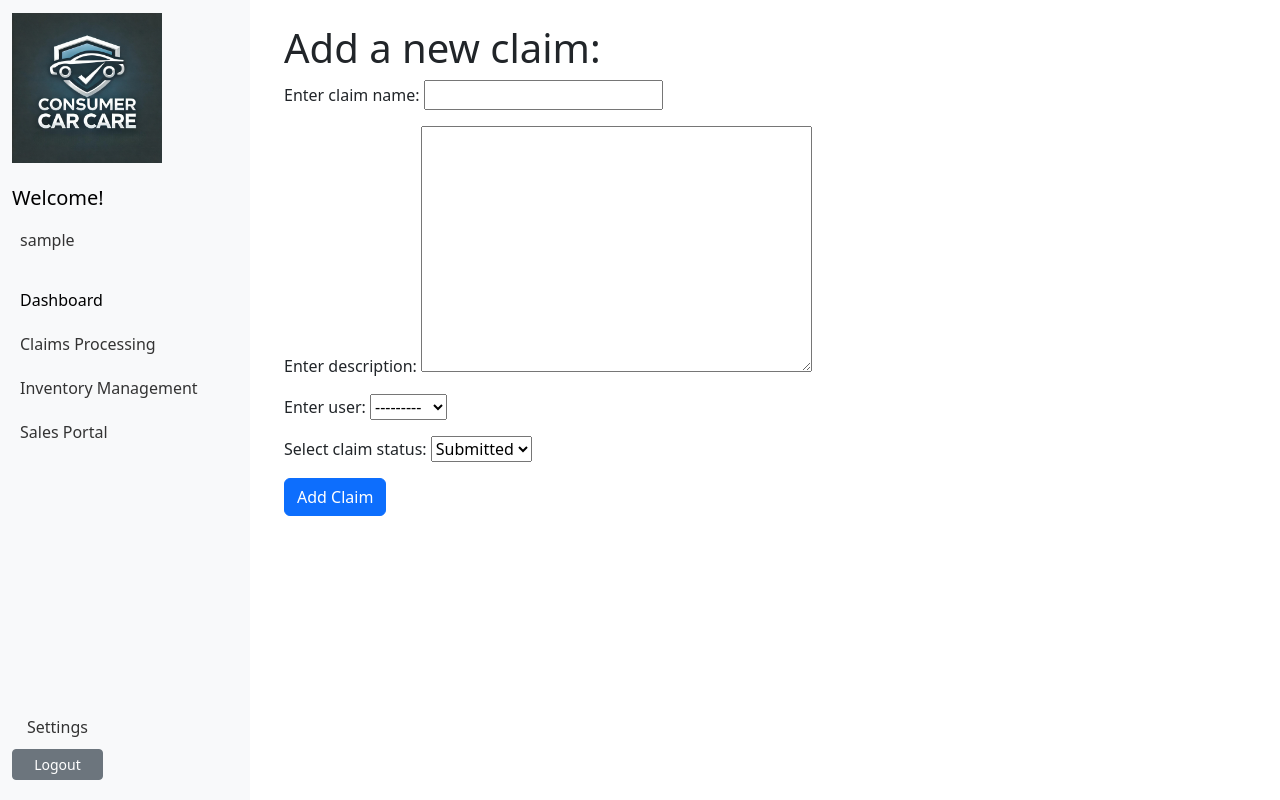
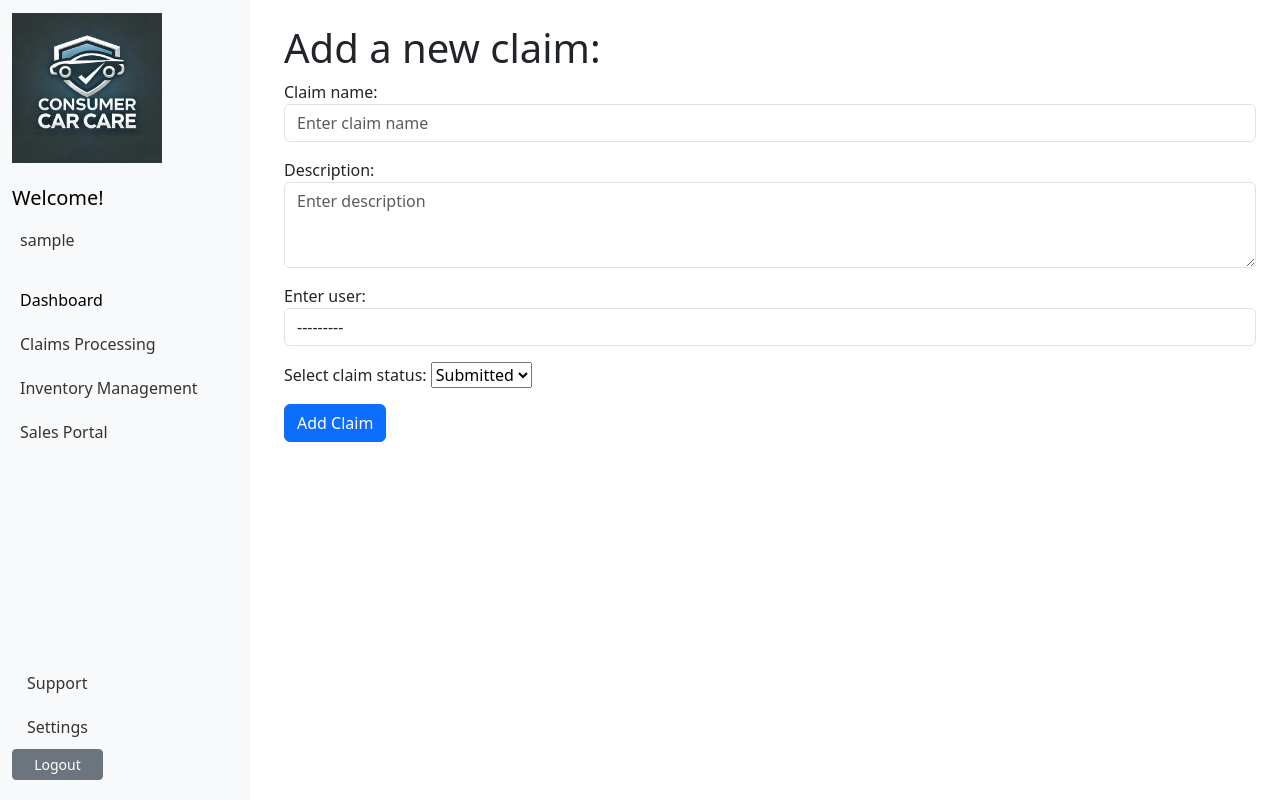
Before and after one commit to salmaan1-btm/C3-Digital, a Django app: page /new_claim/ in a window 1280 px wide. Run offline with Django 5.2, Linux system fonts and the light colour scheme; the visitor is signed in with stand-in values (Sample User, id 1); data comes from the database, SQL or seed files in the repository; some libraries are stand-ins or nearby versions.

Commit message:
support page created and aesthetics

```diff
--- a/Apps/C3_app1/forms.py
+++ b/Apps/C3_app1/forms.py
@@ -28,11 +28,20 @@ class ClaimsForm(forms.ModelForm):
         model = Claim
         fields = ['name', 'description', 'user', 'status']
         labels = {
-            'name': 'Enter claim name',
-            'description': 'Enter description',
+            'name': 'Claim name',
+            'description': 'Description',
             'user': 'Enter user',
             'status': 'Select claim status',
         }
         widgets = {
+            'name': forms.TextInput(attrs={'class': 'form-control', 'placeholder': 'Enter claim name'}),
+            'description': forms.Textarea(attrs={'class': 'form-control', 'rows': 3, 'placeholder': 'Enter description'}),
+            'user': forms.Select(attrs={'class': 'form-control'}),
             'status': forms.Select(choices=Claim.STATUS_CHOICES)  # Dropdown for status
         }
+
+class SupportForm(forms.Form):
+    name = forms.CharField(label="Your Name", max_length=100, widget=forms.TextInput(attrs={'class': 'form-control'}))
+    email = forms.EmailField(label="Your Email", widget=forms.EmailInput(attrs={'class': 'form-control'}))
+    subject = forms.CharField(label="Subject", max_length=200, widget=forms.TextInput(attrs={'class': 'form-control'}))
+    message = forms.CharField(label="Message", widget=forms.Textarea(attrs={'class': 'form-control', 'rows': 5}))
--- a/Apps/C3_app1/urls.py
+++ b/Apps/C3_app1/urls.py
@@ -18,4 +18,5 @@ urlpatterns = [
     path('view_products/', views.view_products, name = 'view_products'),
     path('new_product/', views.new_product, name = 'new_product'),
     path('inventory/dealership/<int:dealership_id>/', views.dealership_inventory, name='dealership_inventory'),
+    path("support/", views.support_view, name="support"),
 ]
--- a/Apps/C3_app1/views.py
+++ b/Apps/C3_app1/views.py
@@ -1,7 +1,8 @@
 from django.shortcuts import render, redirect, get_object_or_404
 from django.contrib.auth.decorators import login_required
+from django.contrib import messages
 from .models import Product, Dealership, Claim, Sale
-from .forms import SalesForm, ProductForm, ClaimsForm
+from .forms import SalesForm, ProductForm, ClaimsForm, SupportForm
 
 # Create your views here.
 
@@ -32,6 +33,7 @@ def claims(request):
         'rejected_claims': rejected_claims,
     })
 
+@login_required
 def claim_detail_view(request, claim_id):
     claim = get_object_or_404(Claim, id=claim_id)  # Fetch claim or return 404
     return render(request, 'C3_app1/claims_detail.html', {'claim': claim})
@@ -127,3 +129,20 @@ def new_product(request):
     # Display a blank or invalid form.
     context = {'form' : form}
     return render(request, 'C3_app1/new_product.html', context)
+
+def support_view(request):
+    if request.method == "POST":
+        form = SupportForm(request.POST)
+        if form.is_valid():
+            name = form.cleaned_data['name']
+            email = form.cleaned_data['email']
+            subject = form.cleaned_data['subject']
+            message = form.cleaned_data['message']
+
+            messages.success(request, "Your request has been submitted successfully.")
+            return redirect("C3_app1:support")
+
+    else:
+        form = SupportForm()
+
+    return render(request, "C3_app1/support.html", {"form": form})
--- a/templates/base.html
+++ b/templates/base.html
@@ -39,6 +39,7 @@
                     </div>
                       <!-- Logout button forced to the bottom -->
                     <div class="logout-container">
+                        <a class="nav-link" href="{% url 'C3_app1:support' %}">Support</a>
                         <a class="nav-link" href="{% url 'C3_app1:settings' %}">Settings</a>
                         <form method="post" action="{% url 'logout' %}">
                             {% csrf_token %}
```
Also changed, not shown: Apps/C3_app1/templates/C3_app1/support.html (added, +22 -0 lines).
